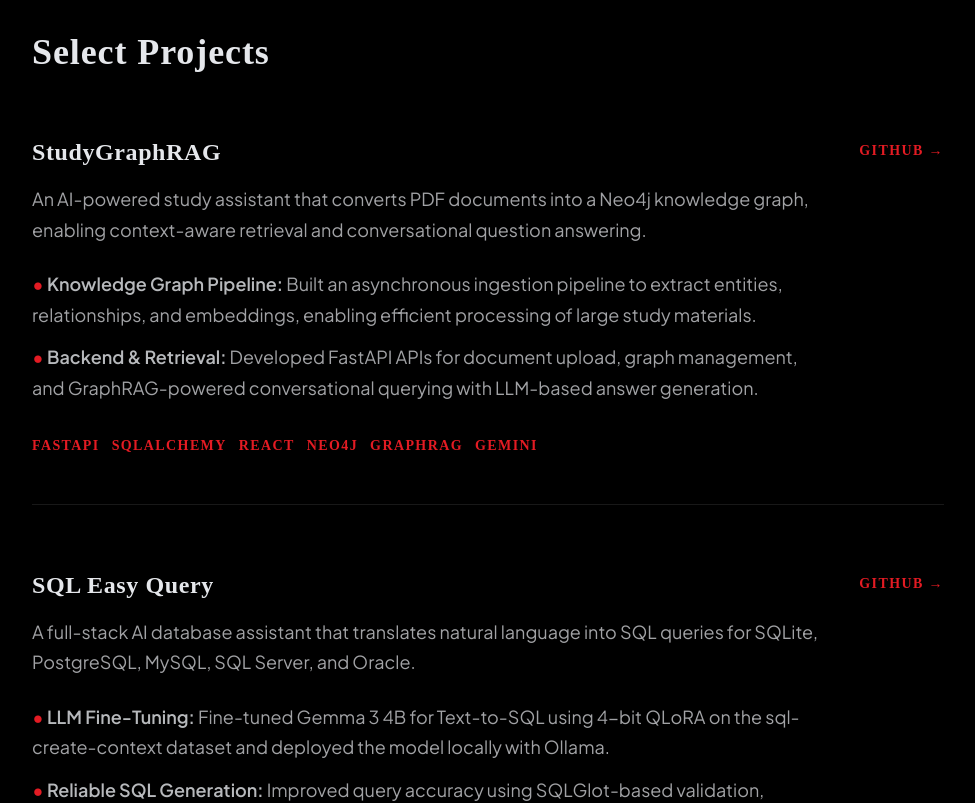
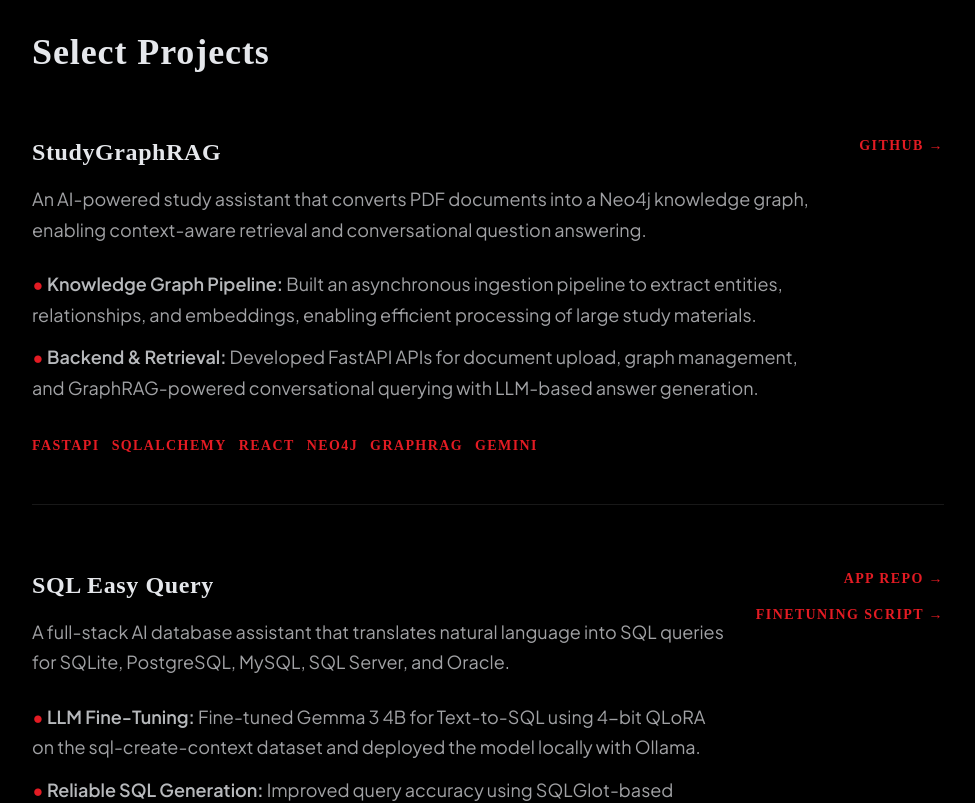
Before and after one commit to Manish-A-04/portfolio, a React (Vite) app: page / in a window 1280 px wide. Shown: the part 1560-2363 px from the top of the page, without its empty margins (32-1007 px from the left). Built offline with nearby package versions, Linux system fonts and the light colour scheme; a web font is replaced by a local one.

Commit message:
Added project links

```diff
--- a/src/components/Projects.jsx
+++ b/src/components/Projects.jsx
@@ -3,7 +3,7 @@ export default function Projects() {
     {
       title: "StudyGraphRAG",
       tech: ['FastAPI', 'SQLAlchemy', 'React', 'Neo4j', 'GraphRAG', 'Gemini'],
-      link: "https://github.com/Manish-A-04",
+      link: "https://github.com/Manish-A-04/StudyGraphRAG",
       desc: "An AI-powered study assistant that converts PDF documents into a Neo4j knowledge graph, enabling context-aware retrieval and conversational question answering.",
       points: [
         "Knowledge Graph Pipeline: Built an asynchronous ingestion pipeline to extract entities, relationships, and embeddings, enabling efficient processing of large study materials.",
@@ -13,7 +13,10 @@ export default function Projects() {
     {
       title: "SQL Easy Query",
       tech: ['PyTorch', 'Ollama', 'FastAPI', 'React', 'SQLGlot'],
-      link: "https://github.com/Manish-A-04",
+      link: [
+        { label: "App Repo", url: "https://github.com/Manish-A-04/sql-easy-query" },
+        { label: "Finetuning Script", url: "https://github.com/Manish-A-04/gemma3-finetuning" }
+      ],
       desc: "A full-stack AI database assistant that translates natural language into SQL queries for SQLite, PostgreSQL, MySQL, SQL Server, and Oracle.",
       points: [
         "LLM Fine-Tuning: Fine-tuned Gemma 3 4B for Text-to-SQL using 4-bit QLoRA on the sql-create-context dataset and deployed the model locally with Ollama.",
@@ -23,7 +26,7 @@ export default function Projects() {
     {
       title: "Local Speech-to-Speech AI Assistant",
       tech: ['Whisper', 'Ollama', 'Kokoro TTS', 'Gradio', 'PyAudio'],
-      link: "https://github.com/Manish-A-04",
+      link: "https://github.com/Manish-A-04/Speech-to-Speech",
       desc: "A fully local speech-to-speech AI assistant that combines Whisper, Ollama, and Kokoro TTS for private, real-time voice conversations without cloud APIs.",
       points: [
         "Real-Time Voice Pipeline: Built a streaming pipeline for speech recording, transcription, LLM inference, and natural voice synthesis with low latency.",
@@ -33,7 +36,7 @@ export default function Projects() {
     {
       title: "Enta Intent & Slot Classification",
       tech: ['PyTorch', 'Transformers', 'SentencePiece', 'Streamlit'],
-      link: "https://github.com/Manish-A-04",
+      link: "https://github.com/Manish-A-04/Enta-intent-and-slot-prediction",
       desc: "A bilingual (English & Tamil) joint intent classification and slot filling system built from scratch in PyTorch using the MASSIVE multilingual dataset.",
       points: [
         "Model Architecture: Designed a shared Transformer encoder with task-specific heads, attention-based intent pooling, and CRF-based slot decoding.",
@@ -76,7 +79,24 @@ export default function Projects() {
                 </div>
               </div>
 
-              <div className="md:text-right mt-2 md:mt-0">
+              <div className="md:text-right mt-6 md:mt-0 flex flex-col md:items-end gap-4">
+                {Array.isArray(project.link) ? (
+                  project.link.map((item, i) => {
+                    const url = typeof item === 'object' ? item.url : item;
+                    const label = typeof item === 'object' ? item.label : 'GitHub';
+                    return (
+                      <a
+                        key={i}
+                        className="inline-flex items-center gap-2 font-display font-bold uppercase tracking-widest text-accent hover:opacity-80 transition-colors text-sm"
+                        href={url}
+                        target="_blank"
+                        rel="noopener noreferrer"
+                      >
+                        {label} &rarr;
+                      </a>
+                    );
+                  })
+                ) : (
                   <a
                     className="inline-flex items-center gap-2 font-display font-bold uppercase tracking-widest text-accent hover:opacity-80 transition-colors text-sm"
                     href={project.link}
@@ -85,6 +105,7 @@ export default function Projects() {
                   >
                     GitHub &rarr;
                   </a>
+                )}
               </div>
             </div>
           ))}
```
Lines whose indentation alone changed are shown as unchanged.
